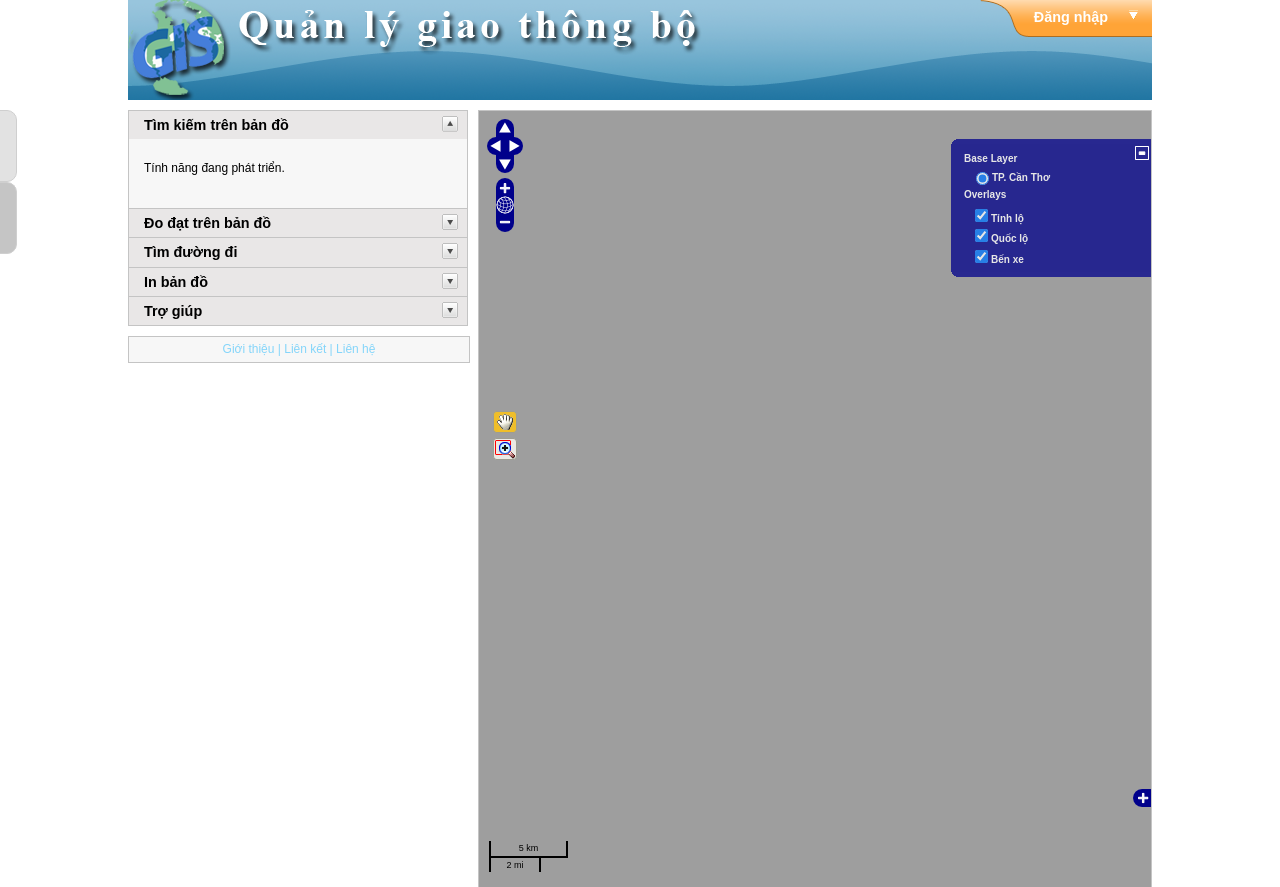
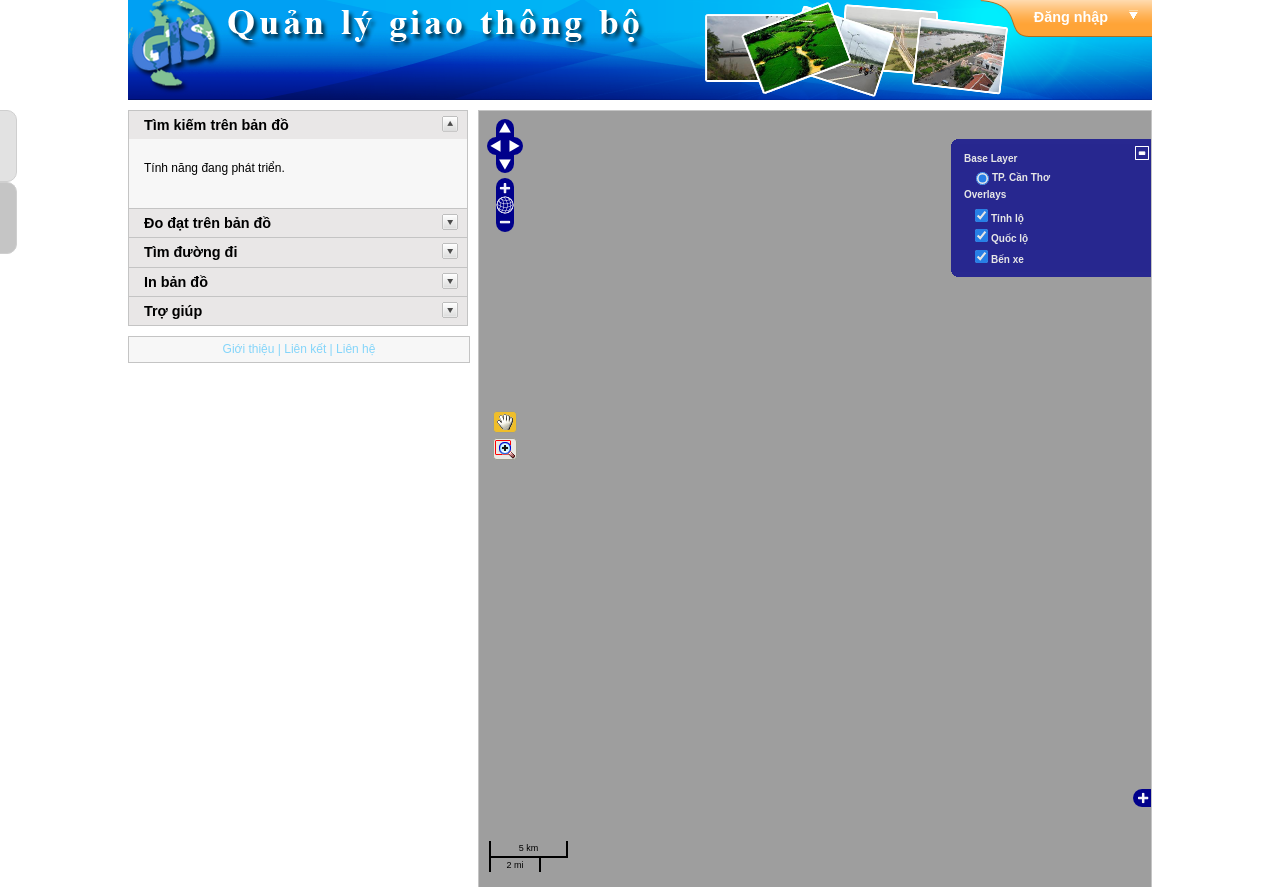
Before and after one commit to hdnha11/lvtn-giaothongct, a PHP site: page / in a window 1280 px wide. Shown: the top 887 px of the page. Run offline with PHP 8.4, Linux system fonts and the light colour scheme; grey boxes are pictures that could not be loaded.

Commit message:
Đổi banner trang chu

```diff
--- a/Project/css/main.css
+++ b/Project/css/main.css
@@ -17,7 +17,7 @@ body {
 #header {
 	width: 1024px;
 	height: 100px;
-	background: url(../images/banner_bg.png) repeat-x 0% 0%;
+	background: url(../images/banner.png) no-repeat 0% 0%;
 }
 #wrapper {
 	width: 1024px;
```
Also changed, not shown: Project/images/banner.png (added), Project/images/logo.png, 1 other file.
